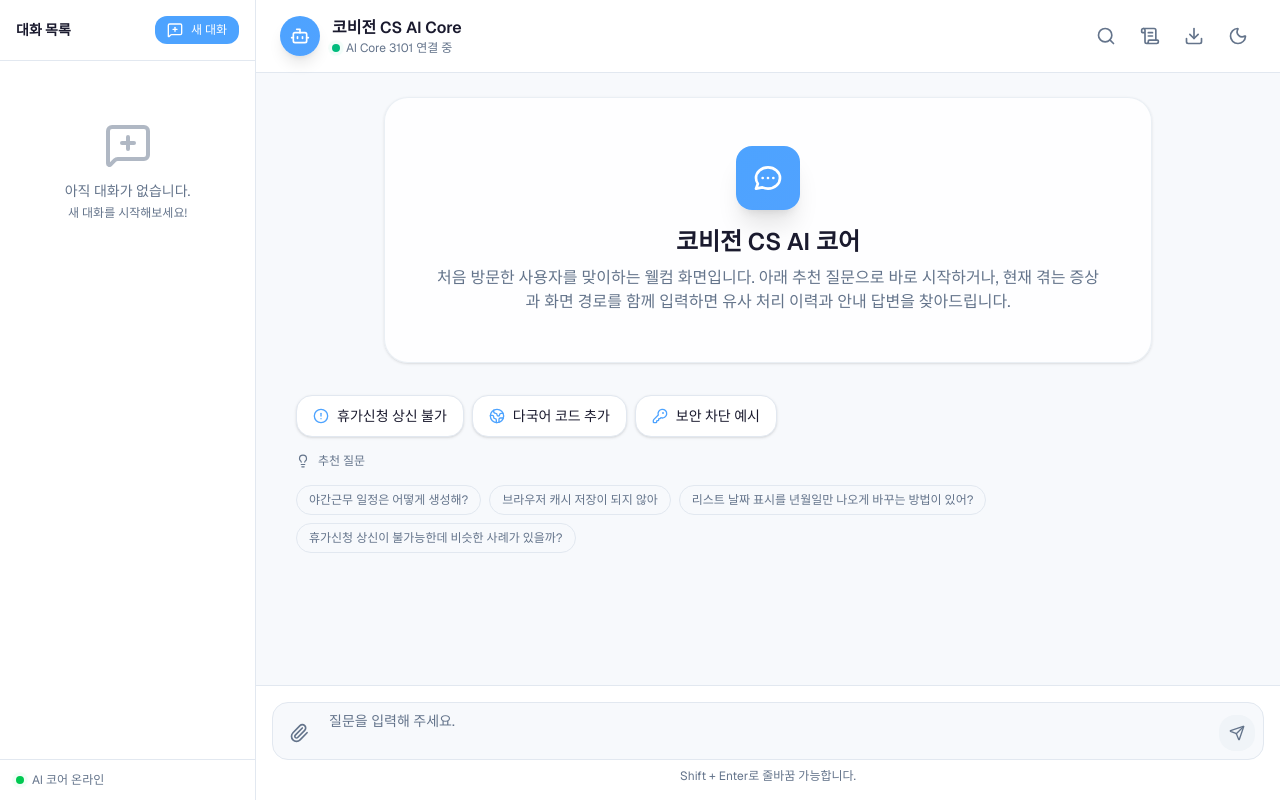
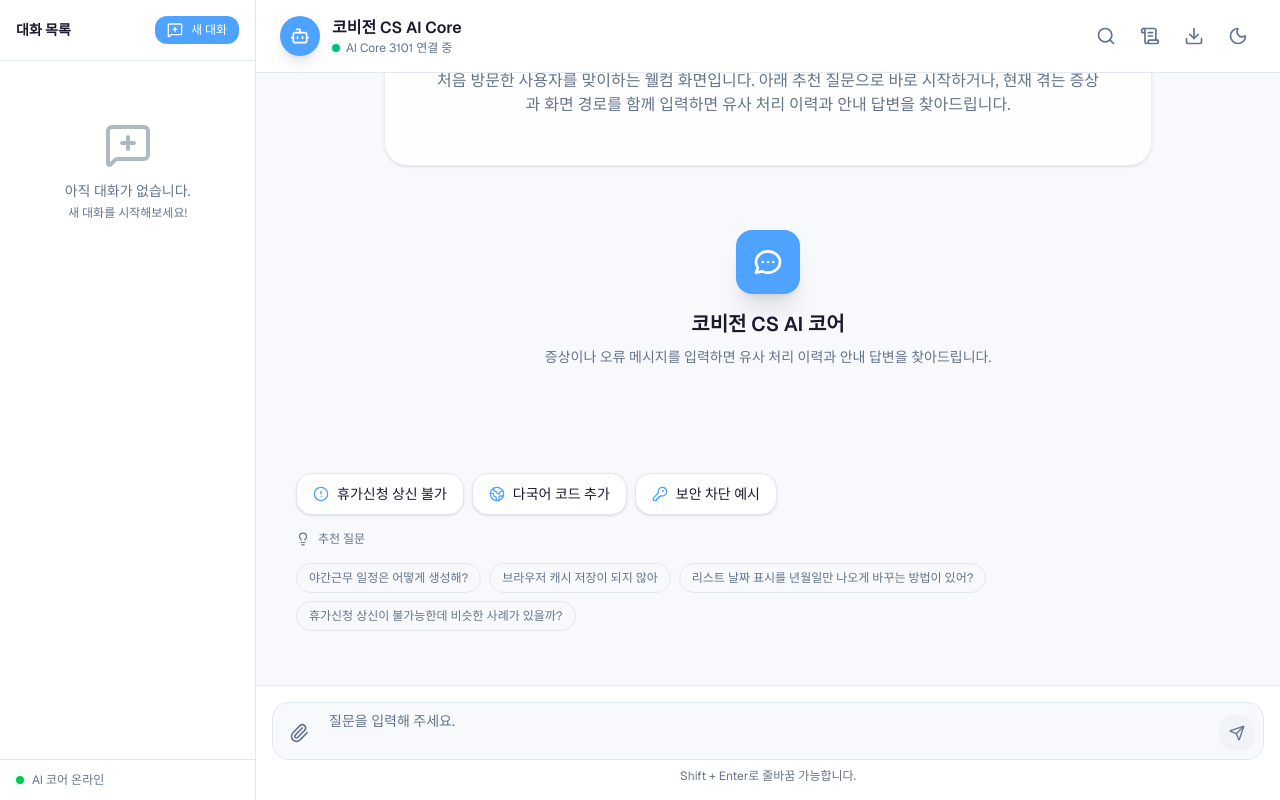
Before and after one commit to jdhert/CS-ChatBot, a Next.js app in the folder frontend/: page / in a window 1280 px wide. Built offline with nearby package versions, Linux system fonts and the light colour scheme.

Commit message:
UI: 홈화면 웰컴 카드 복원 (아이콘 + 제목 + 설명)
Co-Authored-By: Claude Sonnet 4.6 <noreply@anthropic.com>

```diff
--- a/frontend/components/chatbot/chat-area.tsx
+++ b/frontend/components/chatbot/chat-area.tsx
@@ -68,6 +68,25 @@ export function ChatArea({
             </div>
           )}
 
+          {messages.length === 0 && (
+            <div className="flex flex-col items-center justify-center py-12 text-center">
+              <div className="mb-4 flex h-16 w-16 items-center justify-center rounded-2xl bg-gradient-to-br from-primary to-blue-400 text-white shadow-xl">
+                <svg className="h-8 w-8" fill="none" stroke="currentColor" viewBox="0 0 24 24">
+                  <path
+                    strokeLinecap="round"
+                    strokeLinejoin="round"
+                    strokeWidth={2}
+                    d="M8 12h.01M12 12h.01M16 12h.01M21 12c0 4.418-4.03 8-9 8a9.863 9.863 0 01-4.255-.949L3 20l1.395-3.72C3.512 15.042 3 13.574 3 12c0-4.418 4.03-8 9-8s9 3.582 9 8z"
+                  />
+                </svg>
+              </div>
+              <h2 className="mb-2 text-xl font-semibold text-foreground">코비전 CS AI 코어</h2>
+              <p className="mb-6 max-w-md text-sm leading-relaxed text-muted-foreground">
+                증상이나 오류 메시지를 입력하면 유사 처리 이력과 안내 답변을 찾아드립니다.
+              </p>
+            </div>
+          )}
+
           {messages.length === 0 && <QuickActions onSelect={onSendMessage} />}
 
           {messages.map((message, idx) => {
```
